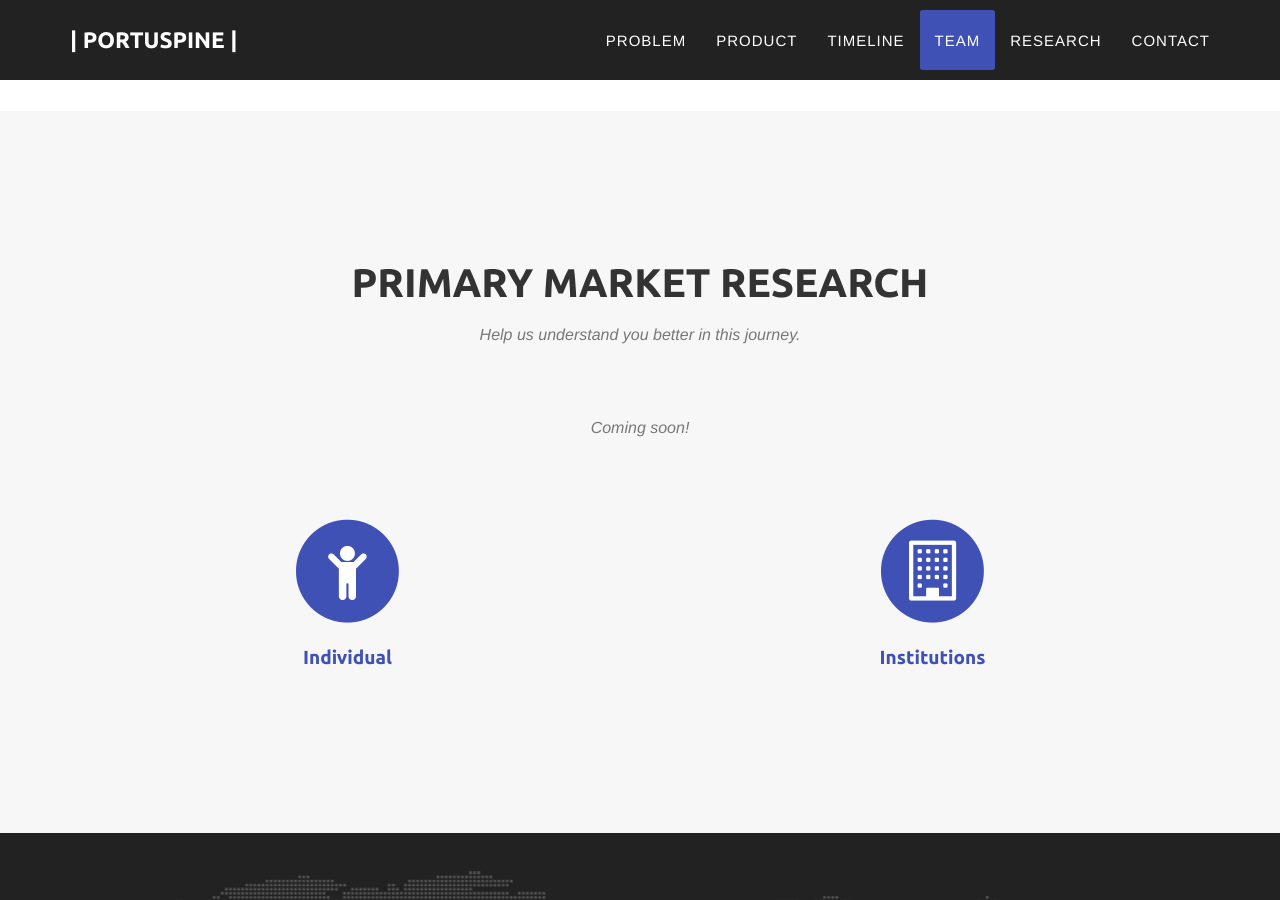
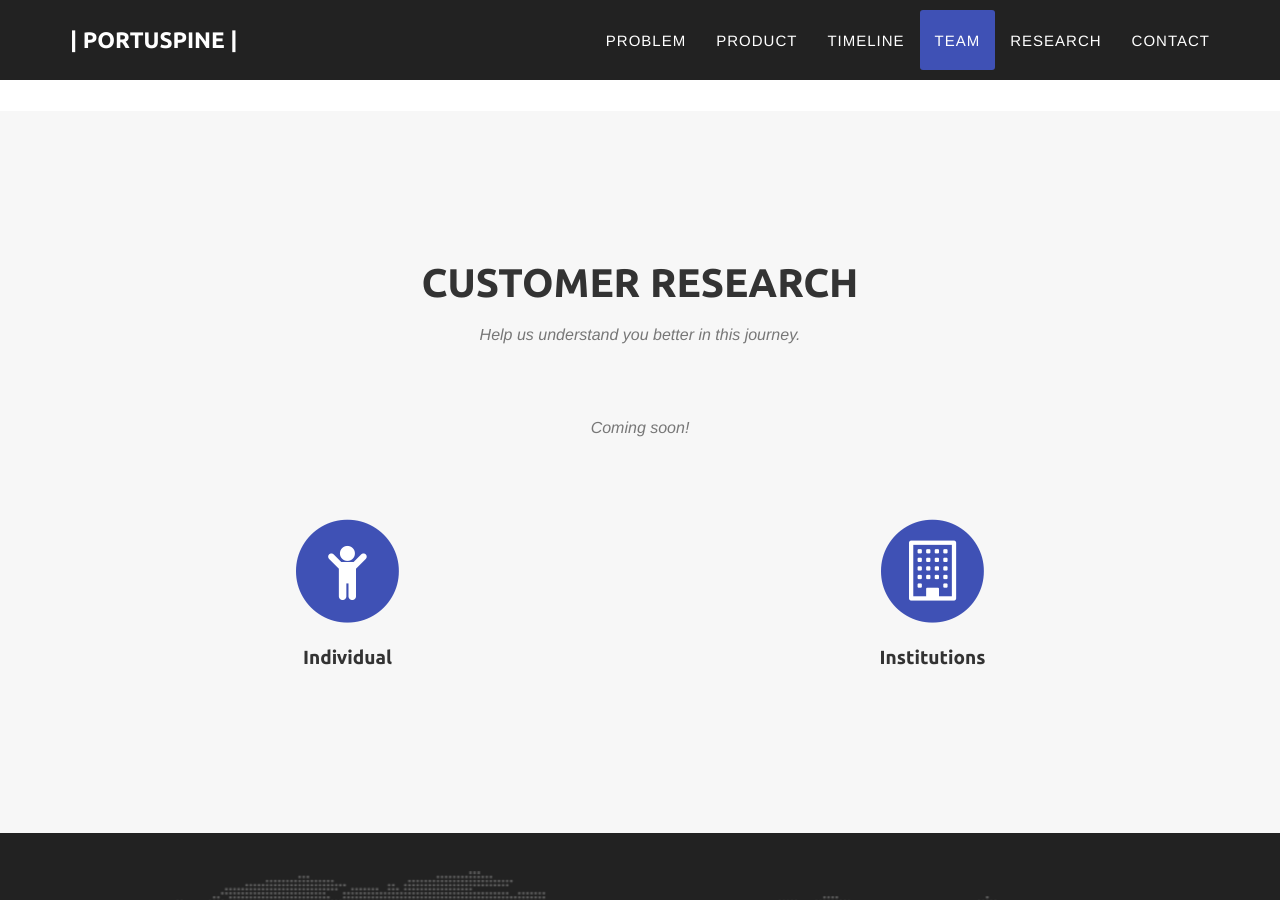
Before and after one commit to Bejoynj/portuspine.github.io, a Jekyll site: the page built from index.html, in a window 1280 px wide and 900 px high, scrolled down 8566 px. Built offline with Jekyll 4.4.1, drawn with Linux system fonts in a browser that asks for light colours; some web fonts are replaced; comment, search, counter and statistics services are not loaded.

Commit message:
Aleen change request

```diff
--- a/_includes/research.html
+++ b/_includes/research.html
@@ -3,29 +3,25 @@
         <div class="container">
             <div class="row">
                 <div class="col-lg-12 text-center">
-                    <h2 class="section-heading">Primary Market Research</h2>
+                    <h2 class="section-heading">Customer Research</h2>
                     <h3 class="section-subheading text-muted">Help us understand you better in this journey.</h3>
                     <h3 class="section-subheading text-muted">Coming soon!</h3>
                 </div>
             </div>
             <div class="row text-center">
                 <div class="col-md-6">
-                    <a href="">
                         <span class="fa-stack fa-4x">
                             <i class="fa fa-circle fa-stack-2x text-primary"></i>
                             <i class="fa fa-child fa-stack-1x fa-inverse"></i>
                         </span>
                         <h4 class="service-heading">Individual</h4>
-                    </a>
                 </div>
                 <div class="col-md-6">
-                    <a href="">
                         <span class="fa-stack fa-4x">
                             <i class="fa fa-circle fa-stack-2x text-primary"></i>
                             <i class="fa fa-building-o fa-stack-1x fa-inverse"></i>
                         </span>
                         <h4 class="service-heading">Institutions</h4>
-                    </a>
                 </div>
             </div>
         </div>
```
